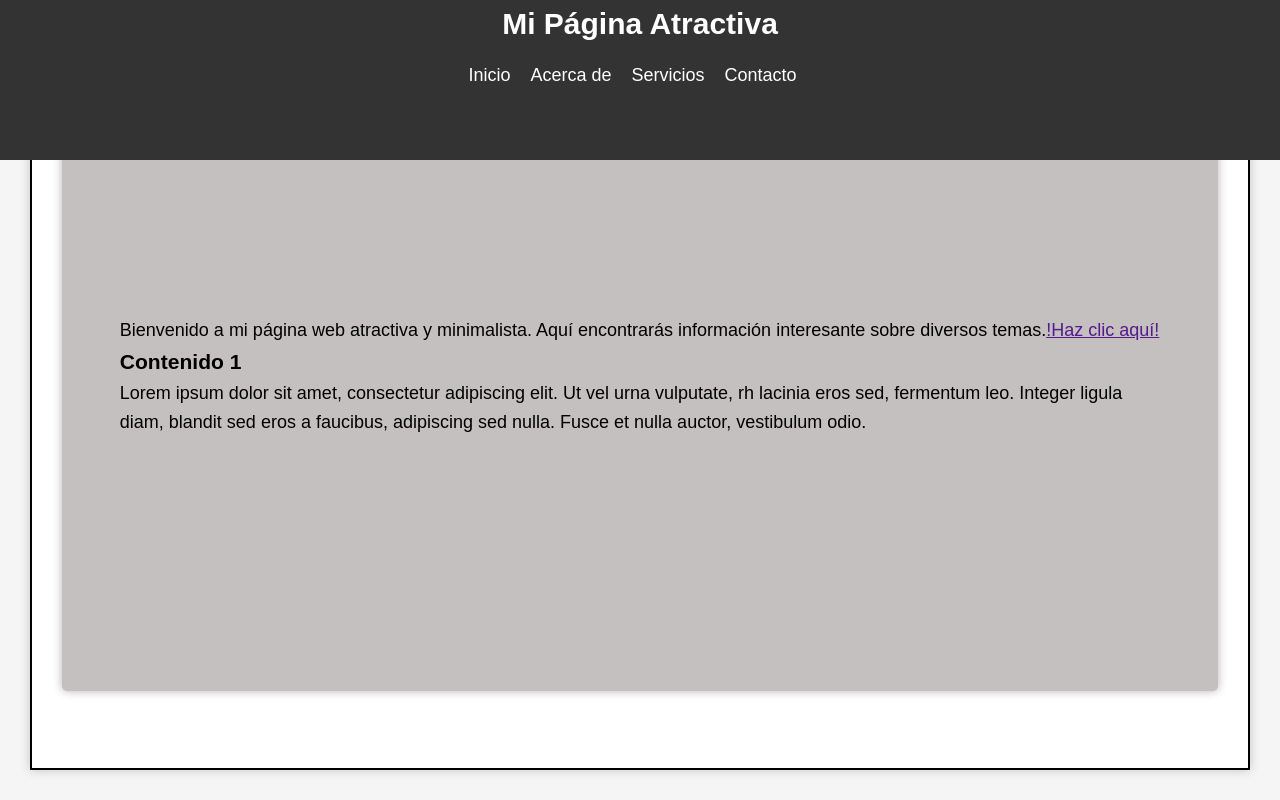
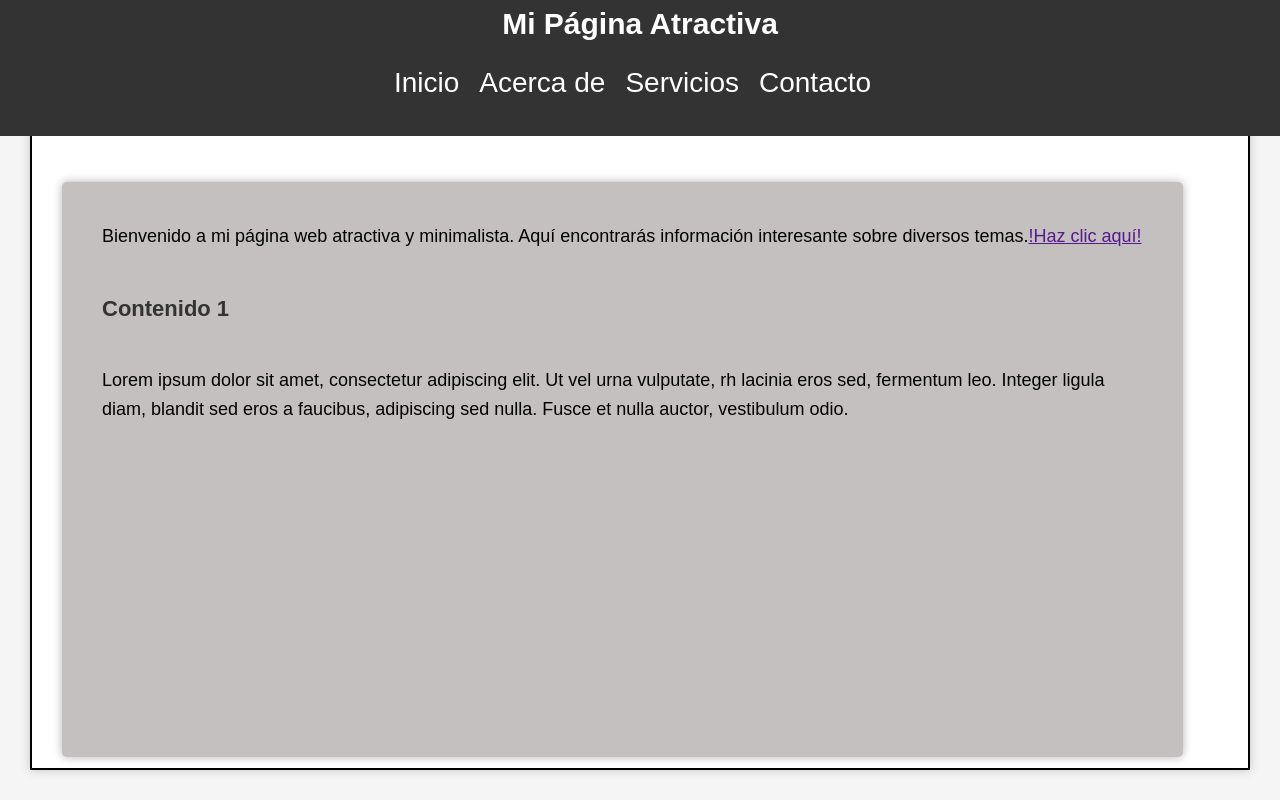
Before and after one commit to AndresGamboa11/manual-de-html-y-css, a plain HTML site: page index.html in a window 1280 px wide. Drawn offline with Linux system fonts and the light colour scheme.

Commit message:
modificacion de css

```diff
--- a/index.html
+++ b/index.html
@@ -19,17 +19,15 @@
     </header>
 
     <main class="contenido">
-        <div class="contenidoPrincipal"></div>
         <section class="seccion">
-            <div class="contenedor">
                 <p>Bienvenido a mi página web atractiva y minimalista. Aquí encontrarás
-                    información interesante sobre diversos temas.<a href="">!Haz clic aquí!</a>
+                    información interesante sobre diversos temas.<a href="">!Haz clic aquí!</a></p>
                     <h3>Contenido 1</h3>
-                    <p>Lorem ipsum dolor sit amet, consectetur adipiscing elit. Ut vel urna vulputate, rh
-                        lacinia eros sed, fermentum leo. Integer ligula diam, blandit sed eros
-                        a faucibus, adipiscing sed nulla. Fusce et nulla auctor, vestibulum odio.
-                    </p>
-            </div>
+                <p>Lorem ipsum dolor sit amet, consectetur adipiscing elit. Ut vel urna vulputate, rh
+                    lacinia eros sed, fermentum leo. Integer ligula diam, blandit sed eros
+                    a faucibus, adipiscing sed nulla. Fusce et nulla auctor, vestibulum odio.
+                </p>
+
         </section>
     </main>
 </body>
--- a/styles/Style.css
+++ b/styles/Style.css
@@ -18,7 +18,7 @@ body {
     top: 0;
     left: 0;
     width: 100%;
-    height: 20vh;
+    height: 17vh;
     background-color: #333;
     text-align: center;
 }
@@ -35,16 +35,19 @@ h1{
 .menu a {
     text-decoration: none; /* Quita el subrayado de los enlaces */
     color: inherit; /* Hereda el color del texto del elemento padre */
+
 }
 .menu li {
     display: inline-block; /* Coloca los elementos de la lista en línea */
     margin-right: 15px; /* Espacio entre los elementos */
+    font-size: 28px;
 }
 .seccion{
-    padding: 5%;
-    bottom: 100%;
+    margin-top: 15vh;
+    width: 97%;
+    height: 85%;
+    position: relative;
     background-color: #c4c0c0;
-    padding: 22% 5%;
     border-radius: 5px;
     box-shadow: 0 0 10px rgba(0, 0, 0,0.3);
 }
@@ -58,3 +61,13 @@ h1{
     margin: 30px;
 
 }
+p{
+    font-size: 18px;
+    padding: 40px;
+}
+h3{
+    font-size: 22px;
+    color: #333;
+    padding-left: 40px;
+
+}
```
